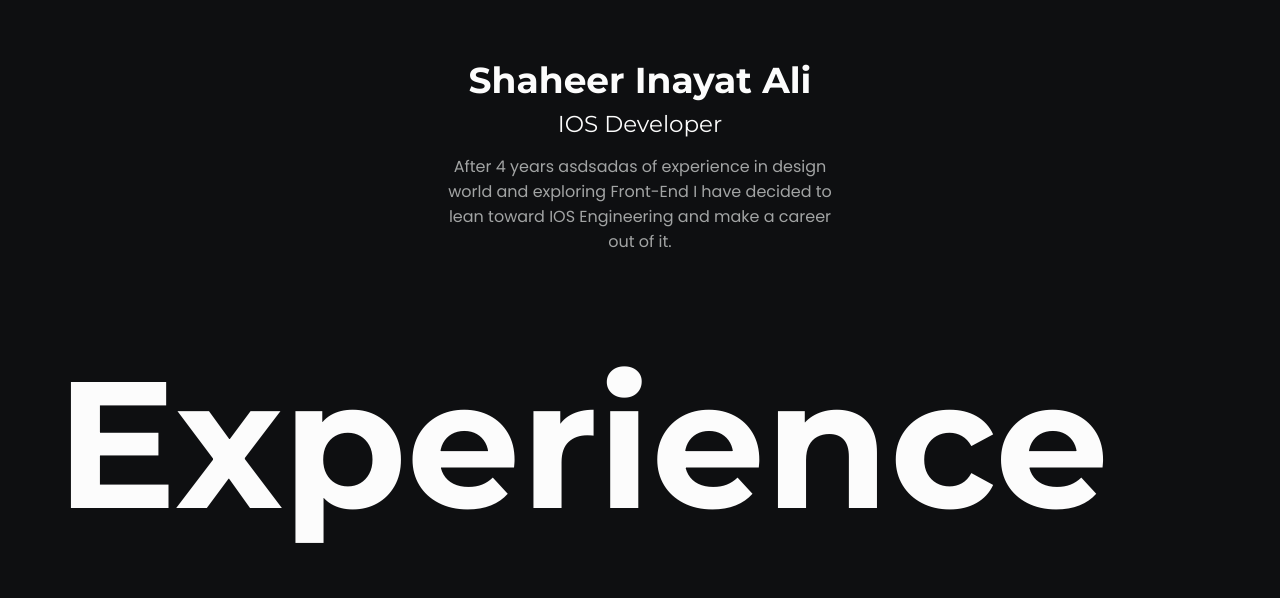
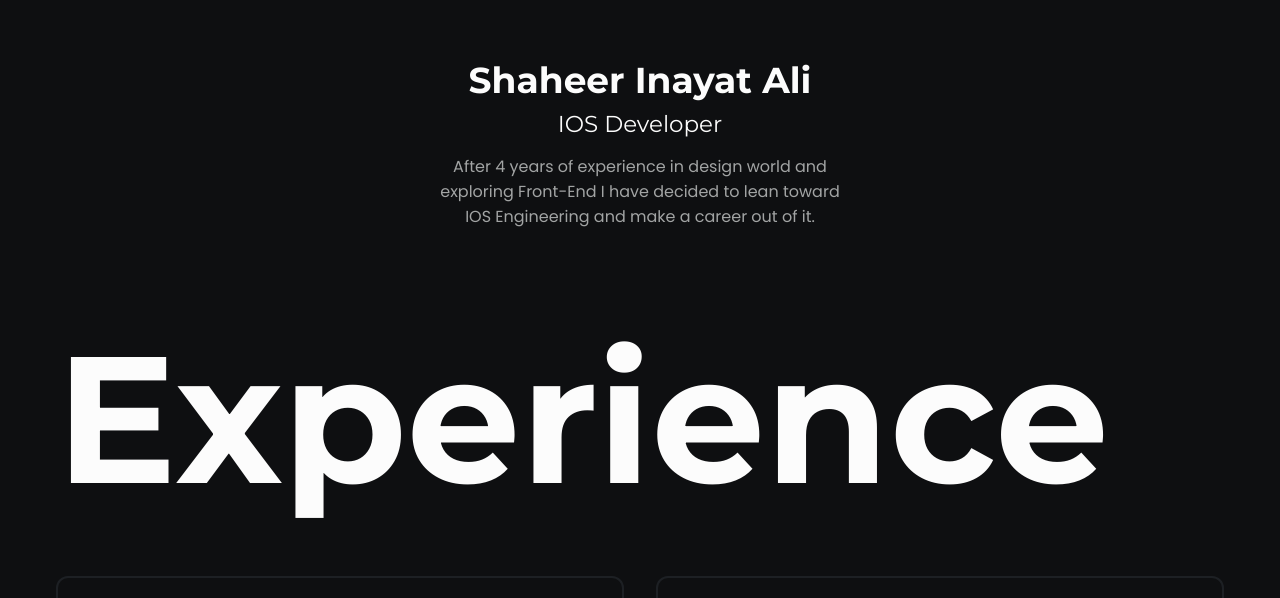
Before and after one commit to Eminenthere/My-Resume, a plain HTML site: page index.html in a window 1280 px wide. Shown: the part 131-729 px from the top of the page. Drawn offline with Linux system fonts and the light colour scheme.

Commit message:
reverting testing back

```diff
--- a/index.html
+++ b/index.html
@@ -36,7 +36,7 @@
         <section class="hero">
             <h2>Shaheer Inayat Ali</h2>
             <h3>IOS Developer</h3>
-            <p>After 4 years asdsadas of experience in design world and exploring Front-End I have decided to lean toward IOS Engineering and make a career out of it.</p>
+            <p>After 4 years of experience in design world and exploring Front-End I have decided to lean toward IOS Engineering and make a career out of it.</p>
         </section>
 
     <!------------------------------ Experience ------------------------------>
```
